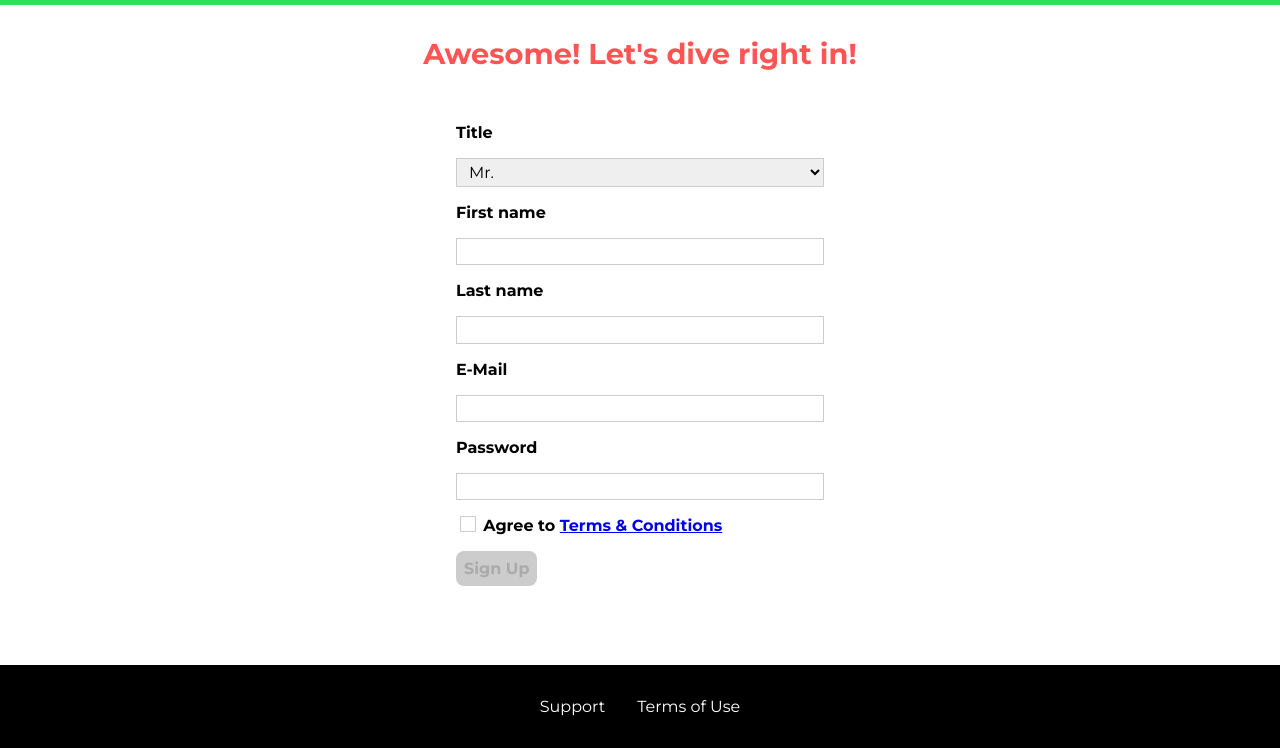
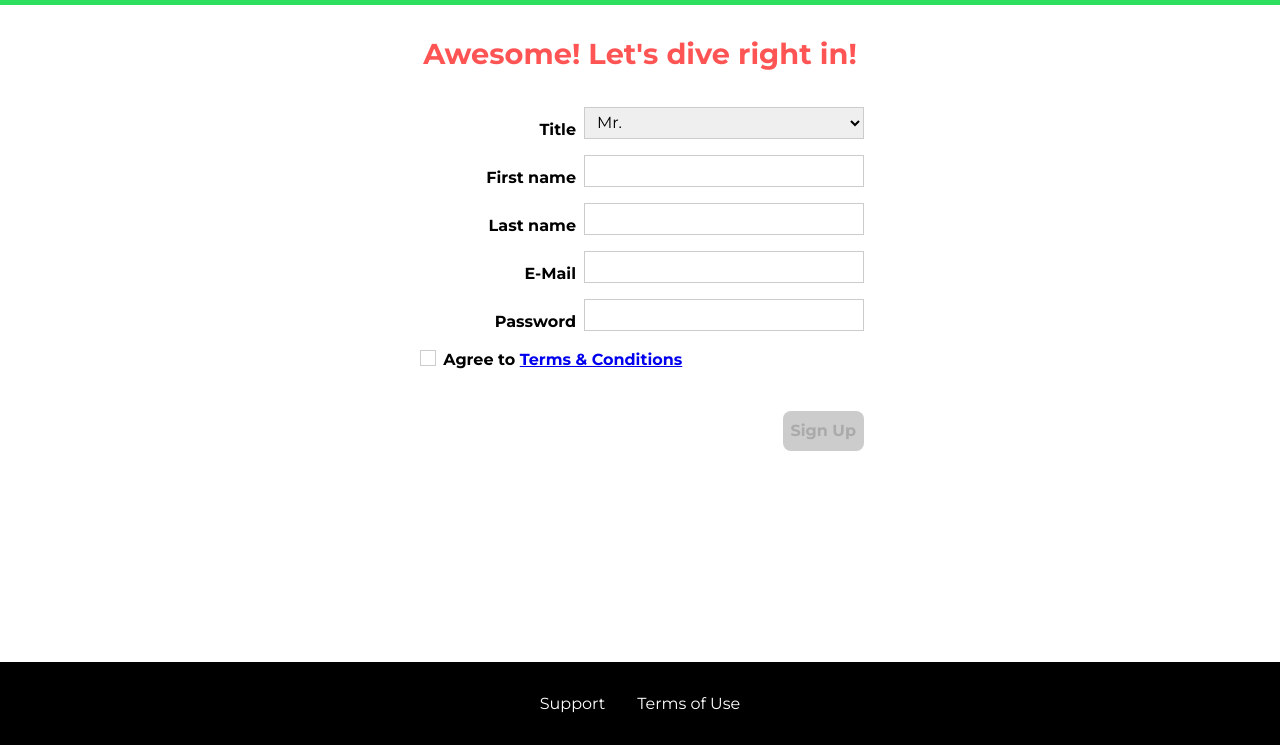
Before and after one commit to coloradohokie/css_course, a plain HTML site: page start-hosting/index.html in a window 1280 px wide. Shown: the part 55-803 px from the top of the page. Drawn offline with Linux system fonts and the light colour scheme.

Commit message:
add grid to layout and form. End of Section 14

```diff
--- a/shared.css
+++ b/shared.css
@@ -6,9 +6,16 @@
     box-sizing: border-box;
 }
 
+html {
+    height: 100%;
+}
+
 body {
     font-family: 'Montserrat', sans-serif;
     margin: 0;
+    display: grid;
+    grid-template-rows: 3.5rem auto fit-content(8rem);
+    height: 100%;
 }
 
 .backdrop {
@@ -23,8 +30,7 @@ body {
 }
 
 main {
-    min-height: calc(100vh - 3.5rem - 8rem);
-    margin-top: 3.5rem;
+    grid-row: 2/3;
 }
 
 .main-header {
@@ -126,7 +132,8 @@ main {
 .main-footer {
    background: black;
    padding: 2rem;
-   margin-top: 3rem;
+   /* margin-top: 3rem;  */
+   grid-row: 3/4;
 }
 
 .main-footer__links {
--- a/start-hosting/index.html
+++ b/start-hosting/index.html
@@ -67,10 +67,12 @@
             <input type="email" id="email">
             <label for="password">Password</label>
             <input type="password" id="password">
-            <input type="checkbox" id="agree-terms">
-            <label for="agree-terms">Agree to
-                <a href="#">Terms &amp; Conditions</a>
-            </label>
+            <div class="signup-form-checkbox">
+                <input type="checkbox" id="agree-terms">
+                <label for="agree-terms">Agree to
+                    <a href="#">Terms &amp; Conditions</a>
+                </label>
+            </div>
             <button type="submit" class="button" disabled>Sign Up</button>
         </form>
     </main>
--- a/start-hosting/start-hosting.css
+++ b/start-hosting/start-hosting.css
@@ -10,6 +10,9 @@ main {
 
 .signup-form {
     padding: 1rem;
+    display: grid;
+    grid-auto-rows: minmax(2rem, auto);
+    grid-row-gap: 0.5rem;
 }
 
 .signup-form label {
@@ -20,11 +23,12 @@ main {
 .signup-form input,
 .signup-form select {
     display: block;
-    margin-top: 1rem;
     width: 100%;
 }
 
-
+.signup-form label {
+    align-self: end;
+}
 
 /* .signup-form input[type="checkbox"] */
 .signup-form input[id*="terms"],
@@ -75,13 +79,31 @@ main {
 .signup-form button[type="submit"] {
     display: block;
     margin-top: 1rem;
+    height: 2.5rem;
+    max-width: 10rem;
+    justify-self: right;
 }
 
 
 @media (min-width: 40rem) {
     .signup-form {
         margin: auto;
-        width: 25rem;
+        width: 30rem;
+        grid-template-columns: 10rem auto;
+        grid-gap: 1rem 0.5rem;
+    }
+
+    .signup-form label {
+        text-align: right;
+    }
+
+    .signup-form-checkbox {
+        grid-column: span 2;
+    }
+
+    .signup-form button[type="submit"] {
+        grid-column: span 2;
+        justify-self: right;
     }
 
 }
```
